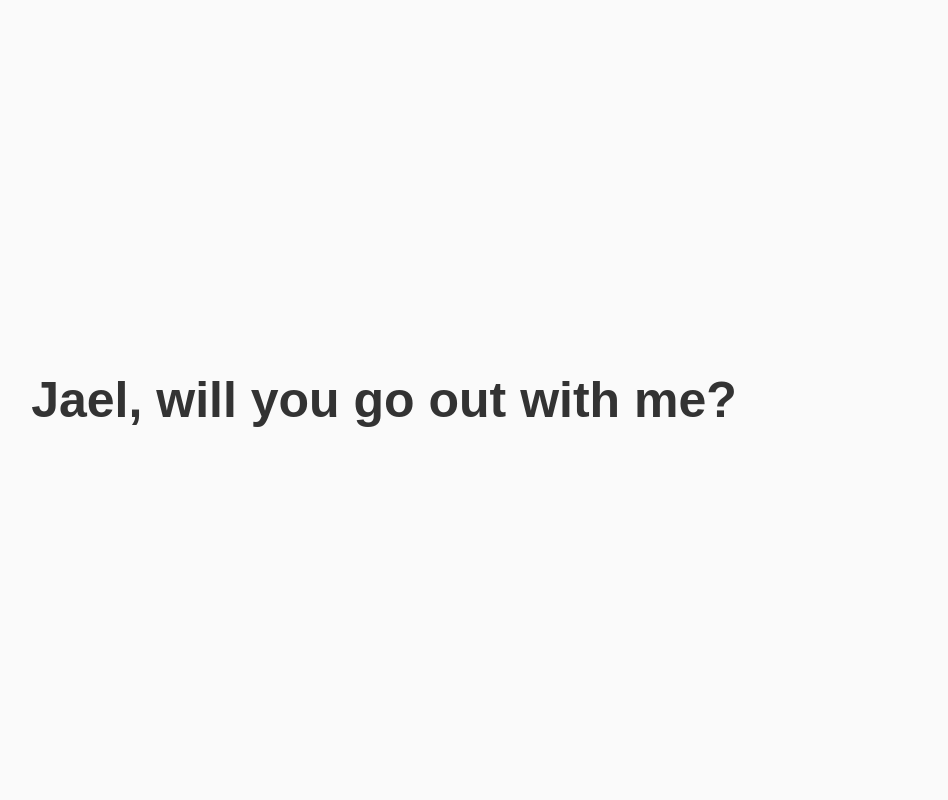
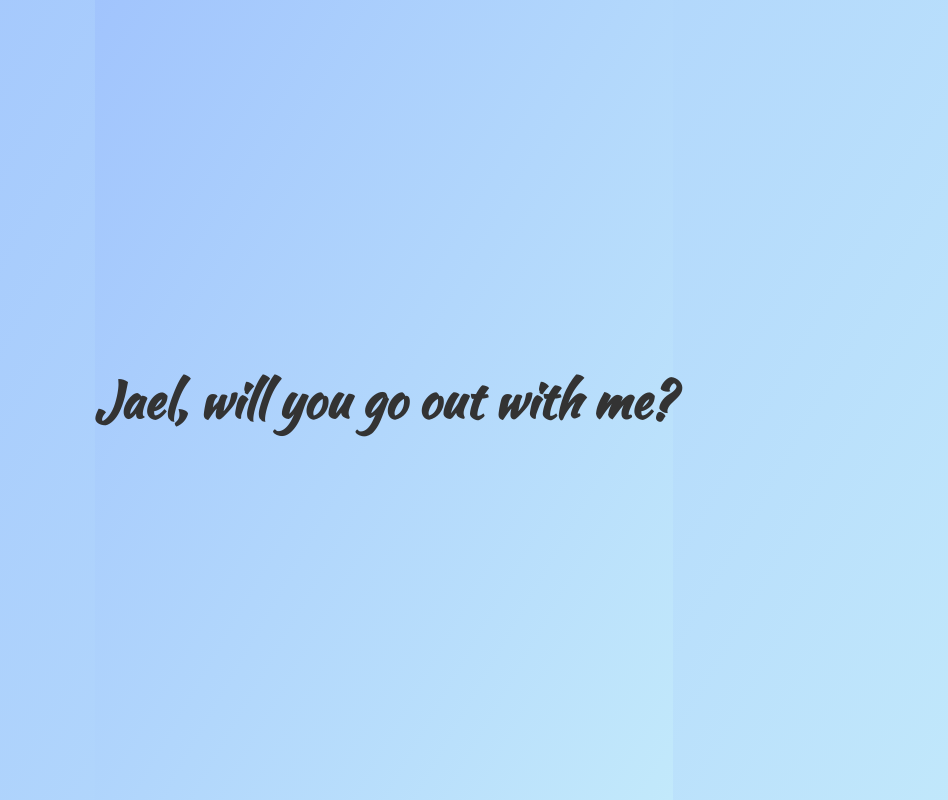
Before and after one commit to mjbergman92/special-message, a plain HTML site: page index.html in a window 1280 px wide. Shown: the whole page, without its empty margins (256-1204 px from the left). Drawn offline with Linux system fonts and the light colour scheme.

Commit message:
Update index.html

```diff
--- a/index.html
+++ b/index.html
@@ -4,24 +4,46 @@
     <meta charset="UTF-8">
     <title>Special Message</title>
     <style>
+        @import url('https://fonts.googleapis.com/css2?family=Kaushan+Script&display=swap');
+
         body, html {
             height: 100%;
             margin: 0;
             display: flex;
             align-items: center;
             justify-content: center;
-            background-color: #FAFAFA;
-            font-family: Arial, sans-serif;
+            background: linear-gradient(120deg, #a1c4fd 0%, #c2e9fb 100%);
+            font-family: 'Kaushan Script', cursive;
         }
 
         h1 {
             color: #333;
             font-size: 50px;
             text-align: center;
+            border: none;
+            opacity: 0;
+            transition: opacity 2s;
+            animation: typing 3.5s steps(40, end), blink-caret .5s step-end infinite;
+        }
+
+        @keyframes typing {
+            from { width: 0 }
+            to { width: 100% }
+        }
+
+        @keyframes blink-caret {
+            from, to { border-color: transparent }
+            50% { border-color: #333; }
         }
     </style>
 </head>
 <body>
     <h1>Jael, will you go out with me?</h1>
+
+    <script>
+        window.onload = function () {
+            document.querySelector('h1').style.opacity = '1';
+        }
+    </script>
 </body>
 </html>
```
